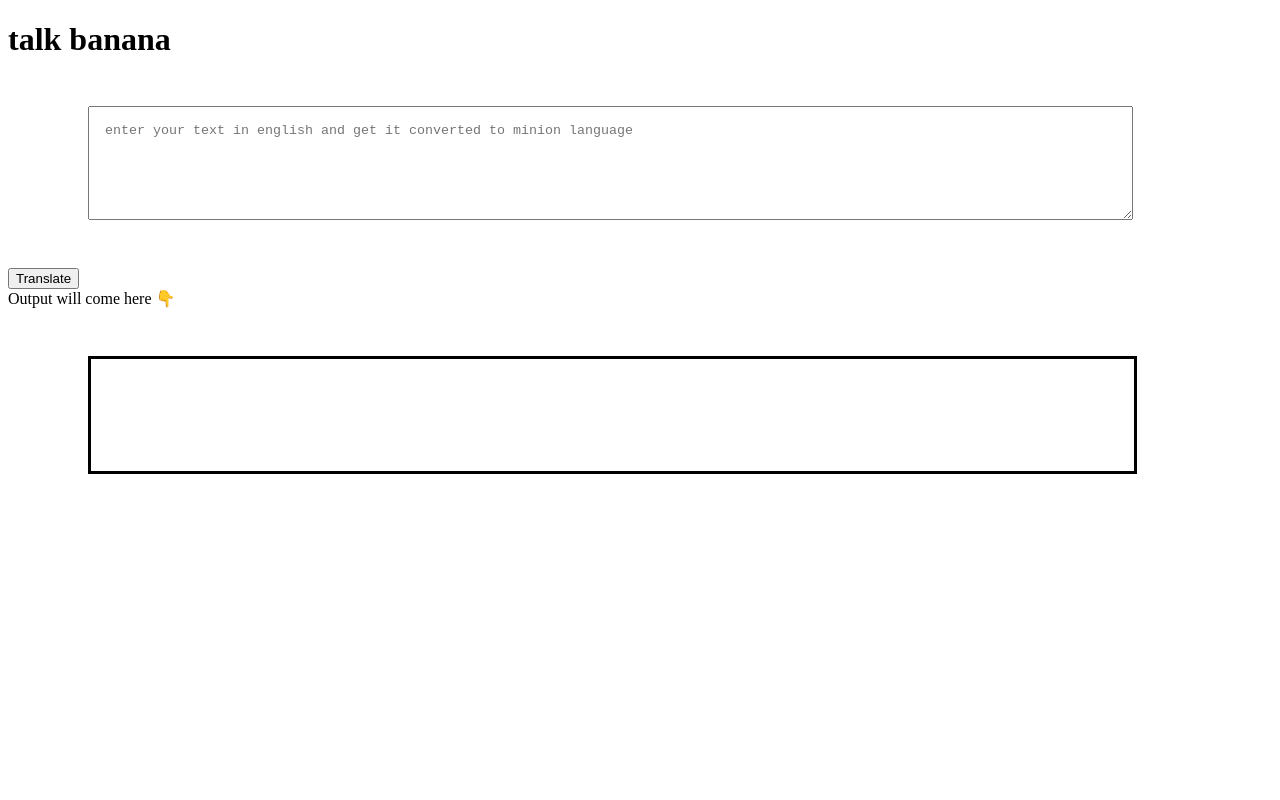
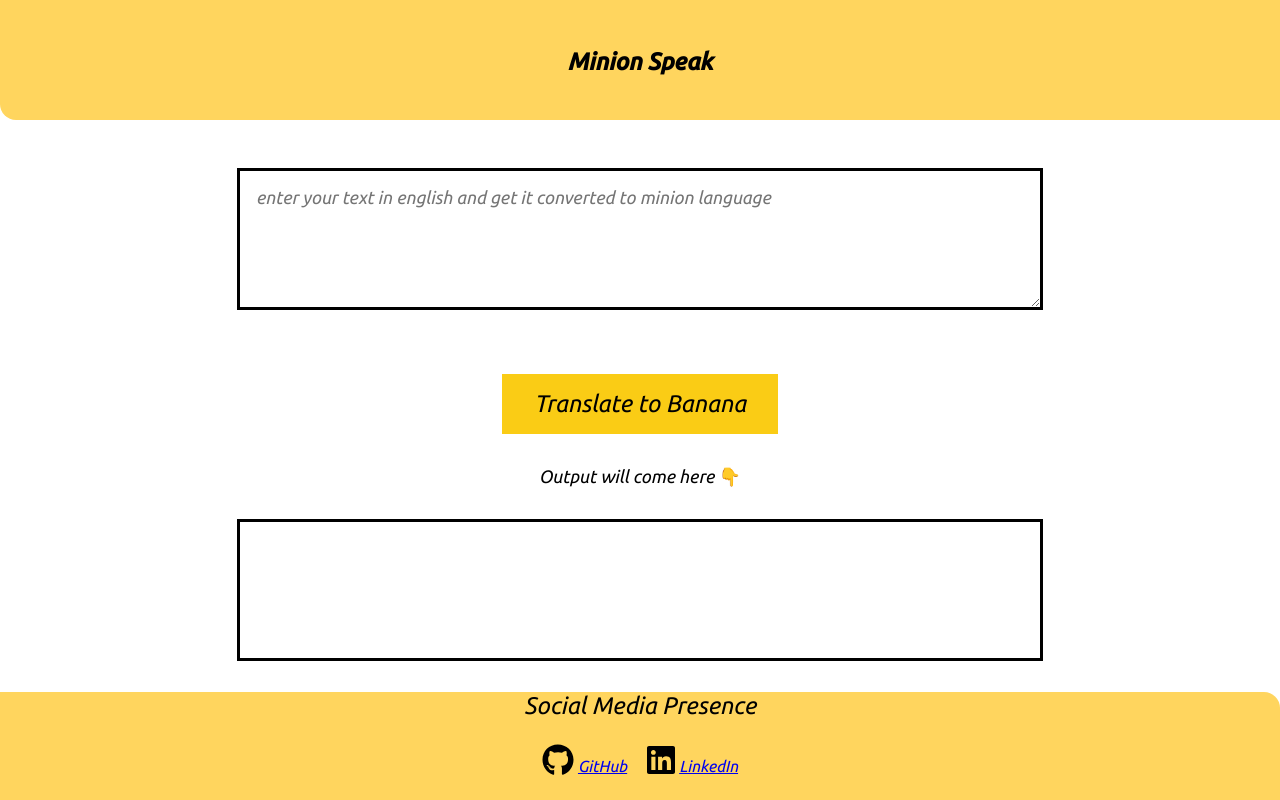
Before and after one commit to Akhileshsukumaran/neogcamp-markSix-minion-speak, a plain HTML site: page index.html in a window 1280 px wide. Drawn offline with Linux system fonts and the light colour scheme.

Commit message:
final changes done

```diff
--- a/index.html
+++ b/index.html
@@ -4,16 +4,45 @@
     <meta charset="UTF-8">
     <meta http-equiv="X-UA-Compatible" content="IE=edge">
     <meta name="viewport" content="width=device-width, initial-scale=1.0">
+    <script src="https://use.fontawesome.com/releases/v5.14.0/js/all.js"></script>
     <link rel="stylesheet" href="styles.css">
     <title>banana speak</title>
 </head>
 <body>
-    <h1>talk banana</h1>
-    <textarea name="text" id="txt-input" placeholder="enter your text in english and get it converted to minion language"></textarea>
-    <button id="btn-click">Translate</button>
 
-    <div>Output will come here 👇</div>
-    <div class="output"></div>
+    <nav class="nav-header">
+        <div class="div-header">
+            <h1 class="header-h1">Minion <span>Speak</span></h1>
+        </div>
+    </nav>
+
+    <div class="content">
+        <textarea id="txt-input" placeholder="enter your text in english and get it converted to minion language"></textarea>
+        <div class="container-centre">
+            <button id="btn-click">Translate to Banana</button>
+        </div>
+        <div class="container-centre">Output will come here 👇</div>
+        <div class="output"></div>
+    </div>
+
+    <footer class="footer">
+        <div class="footer-header">
+            Social Media Presence
+        </div>
+
+        <ul class="social-links list-non-bullet">
+            <li class="list-item-inline">
+                <i class="fab fa-github fa-2x"></i>
+                <a class="link" href="https:/github.com/akhileshsukumaran">GitHub</a>
+            </li>
+            <li class="list-item-inline">
+                <i class="fab fa-linkedin fa-2x"></i>
+                <a class="link" href="https://in.linkedin.com/in/akhilesh-sukumaran-17512b18b">LinkedIn</a>
+            </li>
+        </ul>
+
+    </footer>
+
     <script src="app.js" type="text/javascript"></script>
 </body>
 </html>
--- a/styles.css
+++ b/styles.css
@@ -1,16 +1,102 @@
+@import url('https://fonts.googleapis.com/css2?family=Ubuntu:ital,wght@1,400;1,500&display=swap');
+
+/* header section */
+.nav-header{
+    text-align: center;
+    background-color: #FFD55E;
+    margin-top: 0;
+    height: 15vh;
+    display: block;
+    border-bottom-left-radius: 1rem;
+}
+
+.div-header{
+    margin-top: 0;
+}
+
+.header-h1{
+    margin-top: 0;
+    padding: 3rem;
+    font-family: 'Ubuntu', sans-serif;
+    font-size: x-large;
+}
+
+/* body section */
+
+body{
+    margin: 0;
+}
+
+textarea{
+    font-family: 'Ubuntu', sans-serif;
+    font-size: large;
+}
+
+#btn-click{
+    background-color: #FACC15;
+    border: none;
+    font-size: x-large;
+    padding: 1rem 2rem;
+    font-family: 'Ubuntu', sans-serif;
+
+}
+
+.container-centre{
+    display: block;
+    justify-content: center;
+    align-items: center;
+    display: flex;
+    padding: 1rem;
+    font-family: 'Ubuntu', sans-serif;
+    font-size: large;
+}
+
 #txt-input{
-    width: 80%;
+    border: solid;
     display: block;
-    height: 10vh;
+    height: 13vh;
+    width: 60%;
     padding: 1rem;
-    margin: 3rem 5rem;
+    margin: 3rem auto;
 }
 
 .output{
-    height: 10vh;
+    height: 13vh;
     border: solid;
     display: block;
-    width: 80%;
+    width: 60%;
     padding: 1rem;
-    margin: 3rem 5rem;
+    margin: 1rem auto;
+    font-family: 'Ubuntu', sans-serif;
+    font-size: large;
 }
+
+
+/* footer content */
+
+.footer-header{
+    font-size: x-large;
+    font-family: 'Ubuntu', sans-serif;
+}
+
+.footer{
+    background-color:  #FFD55E;
+    text-align: center;
+    border-top-right-radius: 1rem;
+    bottom: 0;
+    position: fixed;
+    right: 0;
+    left: 0;
+}
+
+.footer ul{
+    padding-inline-start: 0px;
+}
+
+.list-item-inline{
+    display: inline-block;
+    padding: 0.5rem;
+}
+a{
+    font-family: 'Ubuntu', sans-serif;
+}
```
